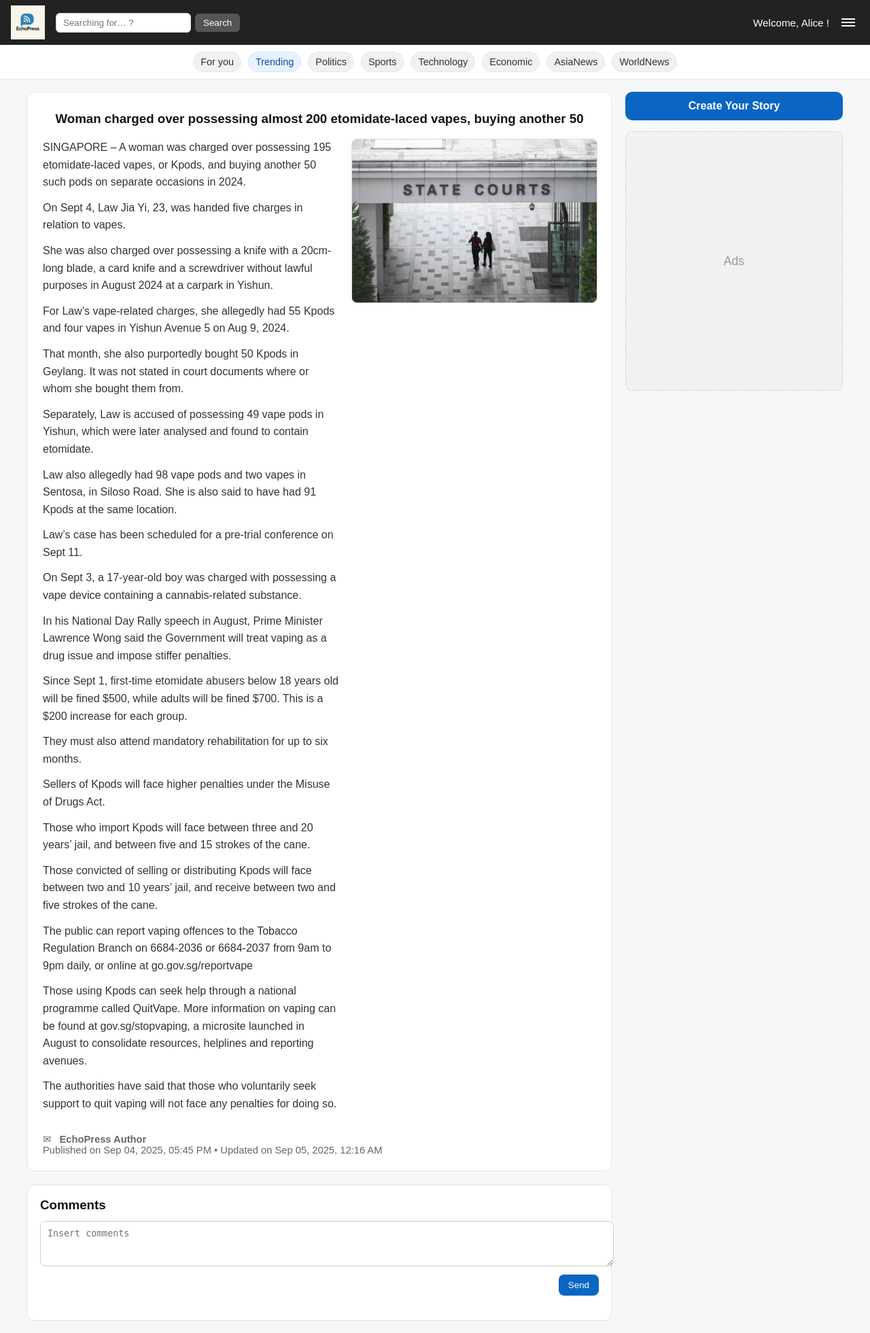
After one commit to timt29/FYPGRP26, a Flask app: page /subscriberArticle2 in a window 1280 px wide. The commit adds this page. Shown: the whole page at 68% size. Run offline with Flask 3, Linux system fonts and the light colour scheme; a user stored in the database is signed in.

Commit message:
Article page view for subscriber for all 4 example news
Article page view for subscriber for all 4 example news

```diff
--- a/app.py
+++ b/app.py
@@ -96,6 +96,100 @@ def subscriberArticle1():
     }
     return render_template("subscriberArticle1.html", article=article)
 
+@app.route("/subscriberArticle2")
+def subscriberArticle2():
+    if not session.get("user"):
+        return redirect(url_for("login"))
+
+    article = {
+        "slug": "article2",
+        "title": "Woman charged over possessing almost 200 etomidate-laced vapes, buying another 50",
+        "author": "EchoPress Author",
+        "published_at": "Sep 04, 2025, 05:45 PM",
+        "updated_at": "Sep 05, 2025, 12:16 AM",
+        "image_url": url_for("static", filename="img/sel-kpod.jpeg"),
+        "paragraphs": [
+            "SINGAPORE – A woman was charged over possessing 195 etomidate-laced vapes, or Kpods, and buying another 50 such pods on separate occasions in 2024.",
+            "On Sept 4, Law Jia Yi, 23, was handed five charges in relation to vapes.",
+            "She was also charged over possessing a knife with a 20cm-long blade, a card knife and a screwdriver without lawful purposes in August 2024 at a carpark in Yishun.",
+            "For Law’s vape-related charges, she allegedly had 55 Kpods and four vapes in Yishun Avenue 5 on Aug 9, 2024.",
+            "That month, she also purportedly bought 50 Kpods in Geylang. It was not stated in court documents where or whom she bought them from.",
+            "Separately, Law is accused of possessing 49 vape pods in Yishun, which were later analysed and found to contain etomidate.",
+            "Law also allegedly had 98 vape pods and two vapes in Sentosa, in Siloso Road. She is also said to have had 91 Kpods at the same location.",
+            "Law’s case has been scheduled for a pre-trial conference on Sept 11.",
+            "On Sept 3, a 17-year-old boy was charged with possessing a vape device containing a cannabis-related substance.",
+            "In his National Day Rally speech in August, Prime Minister Lawrence Wong said the Government will treat vaping as a drug issue and impose stiffer penalties.",
+            "Since Sept 1, first-time etomidate abusers below 18 years old will be fined $500, while adults will be fined $700. This is a $200 increase for each group.",
+            "They must also attend mandatory rehabilitation for up to six months.",
+            "Sellers of Kpods will face higher penalties under the Misuse of Drugs Act.",
+            "Those who import Kpods will face between three and 20 years’ jail, and between five and 15 strokes of the cane.",
+            "Those convicted of selling or distributing Kpods will face between two and 10 years’ jail, and receive between two and five strokes of the cane.",
+            "The public can report vaping offences to the Tobacco Regulation Branch on 6684-2036 or 6684-2037 from 9am to 9pm daily, or online at go.gov.sg/reportvape",
+            "Those using Kpods can seek help through a national programme called QuitVape. More information on vaping can be found at gov.sg/stopvaping, a microsite launched in August to consolidate resources, helplines and reporting avenues.",
+            "The authorities have said that those who voluntarily seek support to quit vaping will not face any penalties for doing so."
+        ],
+    }
+
+    return render_template("subscriberArticle2.html", article=article)
+
+@app.route("/subscriberArticle3")
+def subscriberArticle3():
+    if not session.get("user"):
+        return redirect(url_for("login"))
+
+    article = {
+        "slug": "article3",
+        "title": "Jail for money mule who was promised $100 a day to withdraw cash for scammers",
+        "author": "EchoPress Author",
+        "published_at": "Sep 05, 2025, 02:05 PM",
+        "updated_at": "Sep 05, 2025, 03:20 PM",
+        "image_url": url_for("static", filename="img/scam.jpg"),
+        "paragraphs": [
+            "SINGAPORE – A financially strapped man withdrew scam proceeds in cash from ATMs to earn $100 a day so that he could buy diapers and milk powder for his newborn child.",
+            "Yves Quah Jun Boon, 24, was sentenced to eight months’ jail on Sept 5 after he withdrew more than $150,000 from various ATMs in one day in June 2023.",
+            "He pleaded guilty to money laundering and a charge under the Computer Misuse Act.",
+            "Deputy Public Prosecutor Tan Jing Min said Quah often confided in his primary school friend, identified in court documents as Wei Jian, about his financial struggles – he needed money to pay for the needs of his newborn child.",
+            "In June 2023, Wei Jian told Quah about an opportunity to earn $100 a day by withdrawing cash from ATMs.",
+            "That month, Wei Jian and Quah met another man, named Ryan, to collect seven ATM cards registered under three different names, SIM cards and a mobile phone.",
+            "Ryan told Quah that it was guaranteed to be a “safe job” and that the personal identification number, or PIN, for all the ATM cards was the same. Despite suspecting that he was asked to withdraw criminal proceeds, Quah went ahead with the job.",
+            "On June 25, he withdrew $151,280 from ATMs at Woodlands Civic Centre and Ngee Ann City.",
+            "When an ATM card prevented him from withdrawing money, he threw the card away.",
+            "DPP Tan said Quah made at least 20 unauthorised withdrawals on that day.",
+            "Quah then handed over the cash to a member of a money laundering syndicate, identified in court documents as Siyuan, at the Ngee Ann City carpark.",
+            "Siyuan told Quah that $120 was missing and the amount would be deducted from Quah’s salary. This effectively meant that Quah would not be paid for what he did that day.",
+            "Soon after this took place, the police arrived at the carpark, acting on a tip-off. Quah, Siyuan and Wei Jian were arrested and the $151,280 in cash was seized.",
+            "The prosecutor asked for an eight-month jail term for Quah.",
+            "She said: “The accused was not a traditional money mule... but he was part of the ecosystem that launders criminal proceeds, by withdrawing monies that had been deposited into money mules’ bank accounts.”",
+            "Those convicted of money laundering can be jailed for up to 10 years, fined up to $500,000, or both."
+        ],
+    }
+
+    return render_template("subscriberArticle3.html", article=article)
+
+@app.route("/subscriberArticle4")
+def subscriberArticle4():
+    if not session.get("user"):
+        return redirect(url_for("login"))
+
+    article = {
+        "slug": "article4",
+        "title": "Fire breaks out at Tuas industrial building; no injuries reported",
+        "author": "EchoPress Author",
+        "published_at": "Sep 06, 2025, 10:25 AM",
+        "updated_at": "Sep 06, 2025, 12:00 PM",
+        "image_url": url_for("static", filename="img/fire.jpeg"),
+        "paragraphs": [
+            "SINGAPORE – A fire broke out at an industrial building in Tuas on Saturday morning (Sept 6).",
+            "The Singapore Civil Defence Force (SCDF) said it was alerted to the fire at 10.25am.",
+            "Thick black smoke could be seen billowing from the building when firefighters arrived at the scene.",
+            "SCDF officers deployed six water jets to contain the blaze and prevent it from spreading.",
+            "The fire was extinguished within two hours, and damping down operations are ongoing.",
+            "There were no reported injuries. Investigations into the cause of the fire are under way."
+        ],
+    }
+
+    return render_template("subscriberArticle4.html", article=article)
+
 
 @app.route("/authorHomepage")
 @login_required("Author")
--- /dev/null
+++ b/templates/subscriberArticle2.html
@@ -0,0 +1,165 @@
+<!DOCTYPE html>
+<html lang="en">
+<head>
+  <meta charset="UTF-8" />
+  <title>{{ article.title }} — EchoPress</title>
+  <meta name="viewport" content="width=device-width, initial-scale=1" />
+  <link rel="icon" href="{{ url_for('static', filename='img/favicon.png') }}" type="image/png" />
+</head>
+<body style="margin:0;font-family:Arial,Helvetica,sans-serif;background:#f7f7f7;color:#111;">
+
+  <!-- Top Bar -->
+  <header style="display:flex;justify-content:space-between;align-items:center;padding:8px 16px;background:#222;">
+    <div style="display:flex;align-items:center;gap:16px;">
+      <a href="{{ url_for('subscriberHomepage') }}" style="display:inline-block;line-height:0;">
+        <img src="{{ url_for('static', filename='img/echopresslogo.png') }}" alt="EchoPress"
+             style="height:50px;width:50px;object-fit:contain;display:block;" />
+      </a>
+      <div style="display:flex;align-items:center;gap:6px;">
+        <input type="text" placeholder="Searching for… ?" aria-label="Search"
+               style="padding:6px 10px;border:1px solid #ccc;border-radius:6px;" />
+        <button style="padding:6px 12px;border:none;border-radius:6px;background:#555;color:#fff;cursor:pointer;">Search</button>
+      </div>
+    </div>
+
+    <div style="position:relative;display:flex;align-items:center;gap:12px;">
+      <span style="color:#fff;font-size:0.95rem;">Welcome, {{ session.get('user','Subscriber') }} !</span>
+      <button id="menuBtn" aria-label="Menu"
+              style="background:transparent;border:0;display:flex;flex-direction:column;gap:3px;cursor:pointer;">
+        <span style="width:20px;height:2px;background:#fff;display:block;"></span>
+        <span style="width:20px;height:2px;background:#fff;display:block;"></span>
+        <span style="width:20px;height:2px;background:#fff;display:block;"></span>
+      </button>
+      <div id="menuPanel"
+           style="position:absolute;top:42px;right:0;width:220px;background:#fff;border:1px solid #e5e5e5;border-radius:10px;
+                  box-shadow:0 8px 24px rgba(0,0,0,.12);overflow:hidden;display:none;z-index:1000;">
+        <a href="/bookmarks"    style="display:block;padding:12px 14px;text-decoration:none;color:#222;border-bottom:1px solid #eee;text-align:center;">View Bookmark</a>
+        <a href="/my-articles"  style="display:block;padding:12px 14px;text-decoration:none;color:#222;border-bottom:1px solid #eee;text-align:center;">View My Articles</a>
+        <a href="/analytics"    style="display:block;padding:12px 14px;text-decoration:none;color:#222;border-bottom:1px solid #eee;text-align:center;">View Analytics</a>
+        <a href="/profile"      style="display:block;padding:12px 14px;text-decoration:none;color:#222;border-bottom:1px solid #eee;text-align:center;">Edit Profile</a>
+        <a href="{{ url_for('logout') }}" style="display:block;padding:12px 14px;text-decoration:none;color:#b00020;text-align:center;">Log Out</a>
+      </div>
+    </div>
+  </header>
+
+  <!-- Centered Tabs -->
+  <nav style="width:100%;border-bottom:1px solid #e5e5e5;background:#fff;">
+    <div style="max-width:1200px;margin:0 auto;padding:10px 16px;display:flex;justify-content:center;gap:10px;flex-wrap:wrap;">
+      <a href="#" style="text-decoration:none;color:#333;background:#f1f1f1;border:1px solid #e5e5e5;padding:6px 10px;border-radius:18px;font-size:0.9rem">For you</a>
+      <a href="#" style="text-decoration:none;color:#0b4da2;background:#e8f2ff;border:1px solid #cfe4ff;padding:6px 10px;border-radius:18px;font-size:0.9rem">Trending</a>
+      <a href="#" style="text-decoration:none;color:#333;background:#f1f1f1;border:1px solid #e5e5e5;padding:6px 10px;border-radius:18px;font-size:0.9rem">Politics</a>
+      <a href="#" style="text-decoration:none;color:#333;background:#f1f1f1;border:1px solid #e5e5e5;padding:6px 10px;border-radius:18px;font-size:0.9rem">Sports</a>
+      <a href="#" style="text-decoration:none;color:#333;background:#f1f1f1;border:1px solid #e5e5e5;padding:6px 10px;border-radius:18px;font-size:0.9rem">Technology</a>
+      <a href="#" style="text-decoration:none;color:#333;background:#f1f1f1;border:1px solid #e5e5e5;padding:6px 10px;border-radius:18px;font-size:0.9rem">Economic</a>
+      <a href="#" style="text-decoration:none;color:#333;background:#f1f1f1;border:1px solid #e5e5e5;padding:6px 10px;border-radius:18px;font-size:0.9rem">AsiaNews</a>
+      <a href="#" style="text-decoration:none;color:#333;background:#f1f1f1;border:1px solid #e5e5e5;padding:6px 10px;border-radius:18px;font-size:0.9rem">WorldNews</a>
+    </div>
+  </nav>
+
+  <!-- Layout: Article left, Sidebar right -->
+  <main style="display:flex;gap:20px;align-items:flex-start;padding:18px;max-width:1200px;margin:0 auto;">
+
+    <!-- LEFT: Article -->
+    <section style="flex:1;">
+      <article style="background:#fff;border:1px solid #e5e5e5;border-radius:10px;padding:22px;">
+        <h1 style="text-align:center;margin:6px 0 18px 0;">{{ article.title }}</h1>
+
+        <div style="display:flex;gap:18px;align-items:flex-start;">
+          <div style="flex:1;min-width:0;">
+            {% for para in article.paragraphs %}
+              <p style="line-height:1.6;margin:0 0 12px 0;color:#333;">{{ para }}</p>
+            {% endfor %}
+          </div>
+
+          {% if article.image_url %}
+          <figure style="flex:0 0 360px;margin:0;">
+            <img src="{{ article.image_url }}" alt=""
+                 style="width:100%;height:240px;object-fit:cover;border-radius:8px;border:1px solid #ddd;">
+          </figure>
+          {% endif %}
+        </div>
+
+        <div style="display:flex;justify-content:space-between;align-items:center;margin-top:18px;color:#666;font-size:0.92rem;">
+          <div>
+            <span style="margin-right:8px;">✉</span>
+            <strong>{{ article.author }}</strong><br>
+            <span>Published on {{ article.published_at }}</span>
+            {% if article.updated_at %}
+              <span> • Updated on {{ article.updated_at }}</span>
+            {% endif %}
+          </div>
+        </div>
+      </article>
+
+      <!-- Comments under article only -->
+      <section style="margin-top:20px;background:#fff;border:1px solid #e5e5e5;border-radius:10px;padding:18px;">
+        <h3 style="margin:0 0 12px 0;">Comments</h3>
+
+        <form id="commentForm" style="margin-bottom:18px;">
+          <textarea id="commentInput" rows="3" placeholder="Insert comments"
+                    style="width:100%;padding:10px;border:1px solid #ccc;border-radius:8px;resize:vertical;"></textarea>
+          <div style="display:flex;justify-content:flex-end;margin-top:8px;">
+            <button type="submit"
+                    style="padding:8px 14px;border:none;border-radius:8px;background:#0a66c2;color:#fff;cursor:pointer;">
+              Send
+            </button>
+          </div>
+        </form>
+
+        <div id="commentList"></div>
+      </section>
+    </section>
+
+    <!-- RIGHT: Sidebar -->
+    <aside style="flex:0 0 320px;display:flex;flex-direction:column;gap:16px;">
+      <a href="/article2"
+         style="display:block;text-align:center;padding:12px 14px;border-radius:10px;background:#0a66c2;color:#fff;text-decoration:none;font-weight:600;">
+        Create Your Story
+      </a>
+      <div style="height:380px;background:#f1f1f1;border:1px dashed #cfcfcf;border-radius:10px;
+                  display:flex;align-items:center;justify-content:center;color:#999;font-size:1.1rem;">
+        <span>Ads</span>
+      </div>
+    </aside>
+  </main>
+
+  <!-- JS: comment handling -->
+  <script>
+    const form = document.getElementById('commentForm');
+    const input = document.getElementById('commentInput');
+    const list = document.getElementById('commentList');
+
+    form.addEventListener('submit', function (e) {
+      e.preventDefault();
+      const text = input.value.trim();
+      if (!text) return;
+
+      const div = document.createElement('div');
+      div.style.cssText = "border:1px solid #eee;border-radius:8px;padding:12px;margin-bottom:12px;background:#fafafa;";
+      div.innerHTML = `
+        <div style="display:flex;justify-content:space-between;align-items:center;">
+          <strong>{{ session.get('user','Anonymous') }}</strong>
+          <span style="color:#888;font-size:.9rem;">just now</span>
+        </div>
+        <p style="margin:8px 0 0 0;color:#333;white-space:pre-wrap;">${text}</p>
+      `;
+      list.prepend(div);
+
+      input.value = '';
+    });
+  </script>
+
+  <!-- JS: menu toggle -->
+  <script>
+    (function(){
+      const btn = document.getElementById('menuBtn');
+      const panel = document.getElementById('menuPanel');
+      function closeP(){ panel.style.display='none'; }
+      function toggleP(){ panel.style.display = panel.style.display==='block' ? 'none' : 'block'; }
+      btn.addEventListener('click',e=>{ e.stopPropagation(); toggleP(); });
+      document.addEventListener('click',e=>{ if(panel && !panel.contains(e.target) && e.target!==btn) closeP(); });
+      document.addEventListener('keydown',e=>{ if(e.key==='Escape') closeP(); });
+    })();
+  </script>
+</body>
+</html>
```
Also changed, not shown: templates/subscriberArticle3.html (added, +165 -0 lines), templates/subscriberArticle4.html (added, +165 -0 lines), templates/subscriberHomepage.html (+14 -23 lines).
